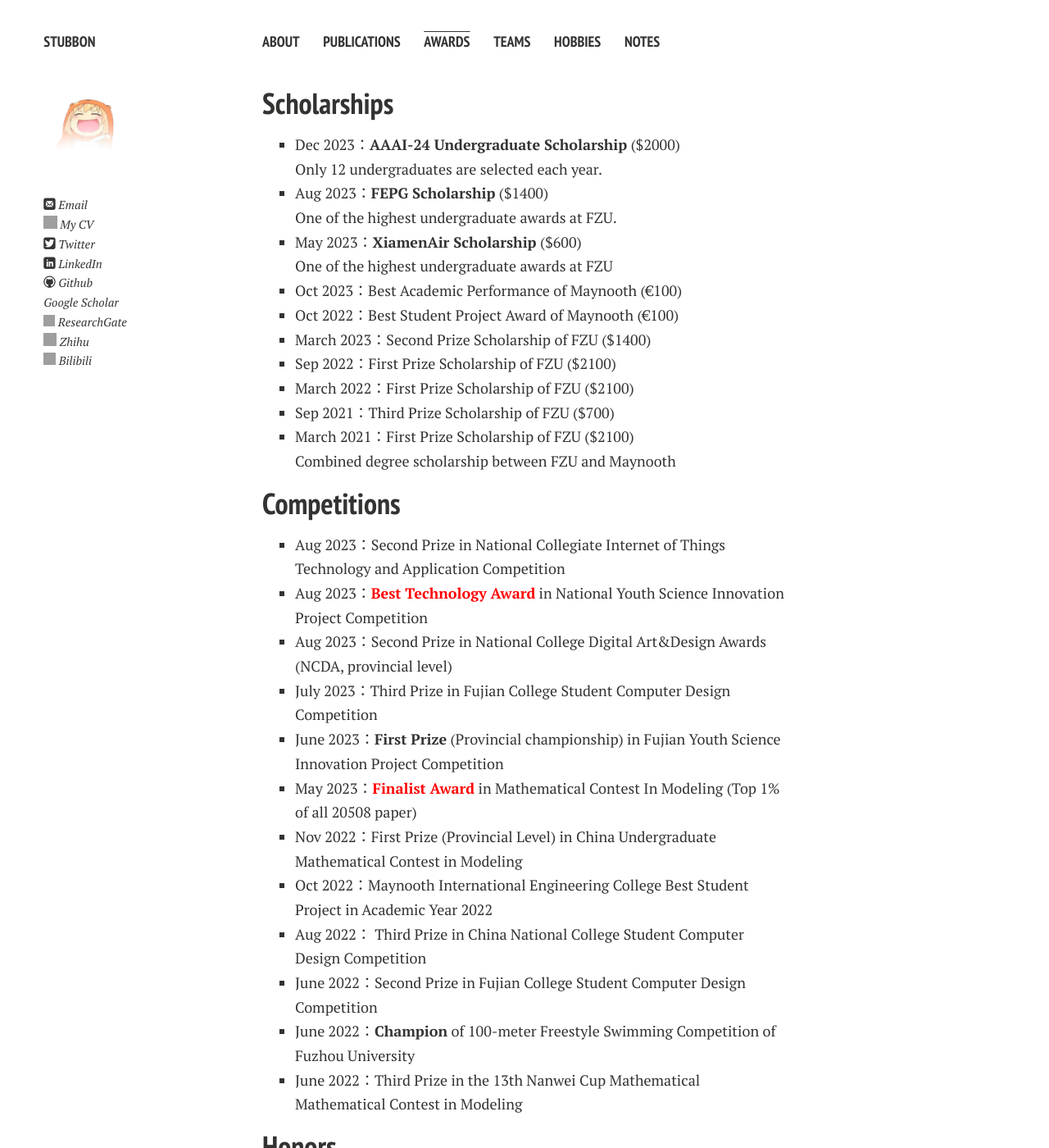
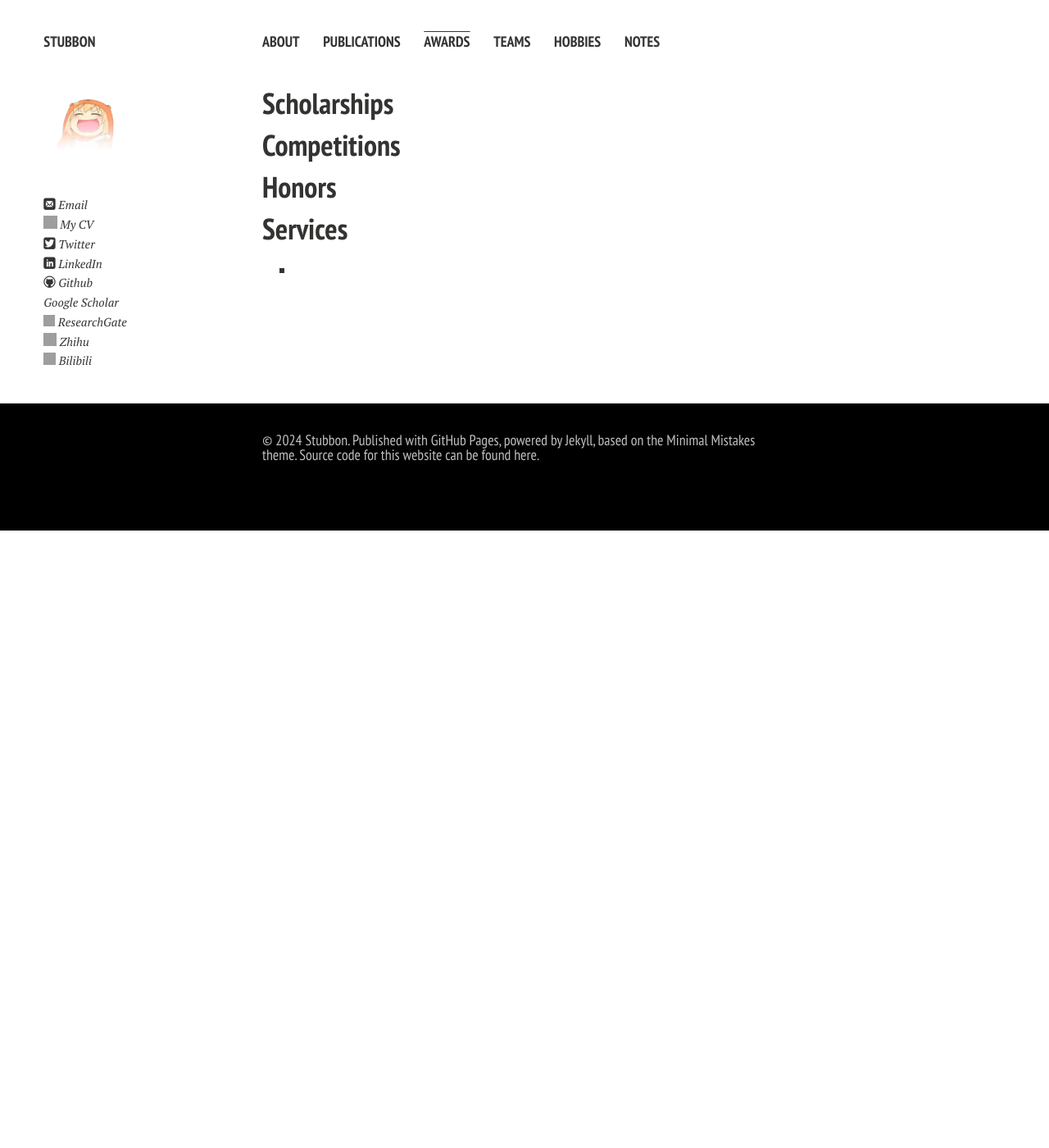
Before and after one commit to qaz0604/qaz0604.github.io, a Jekyll site: the page built from awards.md, in a window 1280 px wide and 1400 px high. Shown: the whole window at 82% size. Built offline with Jekyll 4.4.1, drawn with Linux system fonts in a browser that asks for light colours; nearby versions of some CDN libraries; comment, search, counter and statistics services are not loaded; a style sheet for code colours, icons or effects is not loaded; some of the changed text lies outside the part shown; grey boxes are pictures that could not be loaded.

Commit message:
Update awards.md

```diff
--- a/awards.md
+++ b/awards.md
@@ -6,48 +6,16 @@ title: Awards
 
 ## Scholarships
 
-- Dec 2023：**AAAI-24 Undergraduate Scholarship** ($2000)<br>Only 12 undergraduates are selected each year.
-- Aug 2023：**FEPG Scholarship** ($1400)<br>One of the highest undergraduate awards at FZU.
-- May 2023：**XiamenAir Scholarship** ($600)<br>One of the highest undergraduate awards at FZU
-- Oct 2023：Best Academic Performance of Maynooth (€100)
-- Oct 2022：Best Student Project Award of Maynooth (€100)
-- March 2023：Second Prize Scholarship of FZU ($1400)
-- Sep 2022：First Prize Scholarship of FZU ($2100)
-- March 2022：First Prize Scholarship of FZU ($2100)
-- Sep 2021：Third Prize Scholarship of FZU ($700)
-- March 2021：First Prize Scholarship of FZU ($2100)<br>Combined degree scholarship between FZU and Maynooth<br>
+
 
 ## Competitions
 
-- Aug 2023：Second Prize in National Collegiate Internet of Things Technology and Application Competition
-- Aug 2023：**<font color='red'>Best Technology Award</font>** in National Youth Science Innovation Project Competition
-- Aug 2023：Second Prize in National College Digital Art&Design Awards (NCDA, provincial level)
-- July 2023：Third Prize in Fujian College Student Computer Design Competition
-- June 2023：**First Prize** (Provincial championship) in Fujian Youth Science Innovation Project Competition
-- May 2023：**<font color='red'>Finalist Award</font>** in Mathematical Contest In Modeling (Top 1% of all 20508 paper)
-- Nov 2022：First Prize (Provincial Level) in China Undergraduate Mathematical Contest in Modeling
-- Oct 2022：Maynooth International Engineering College Best Student Project in Academic Year 2022
-- Aug 2022： Third Prize in China National College Student Computer Design Competition
-- June 2022：Second Prize in Fujian College Student Computer Design Competition
-- June 2022：**Champion** of 100-meter Freestyle Swimming Competition of Fuzhou University
-- June 2022：Third Prize in the 13th Nanwei Cup Mathematical Mathematical Contest in Modeling<br>
+
 
 ## Honors
 
-- Aug 2023：FEPG Scholarship (Top 0.5%)<br>Funded by Fujian Energy Petrochemical Group (FEPG)
-- May 2023：XiamenAir Scholarship (Top 1%)<br>Funded by Xiamen Airline, 30 students each year
-- May 2023：Outstanding Student Leaders of FZU
-- May 2021：Merit Student of Fuzhou University
-- July 2023：*Nomination for Baosteel Scholarship*
-- Sep 2022：*Nomination for China National Scholarship*
-- June 2022：*Nomination for China Telecom Scholarship*<br>
+
 
 ## Services
 
-- Dec 2023 - Present：AAAI Student Membership
-- Sep 2022 - Present：IEEE Student Membership
-- Sep 2022 - Present：CAAI Student Membership
-- April 2022：**Top 10 Best Volunteers (Only 10/30000)** of Fuzhou University
-- Sep 2021 - Sep 2022：Deputy President of Volunteer Department, Youth League Committee of FZU
-- July 2021：Outstanding volunteer at 44th session of the World Heritage Committee
-- April 2021：Outstanding volunteer at 4th Digital China Summit<br>
+-
```
